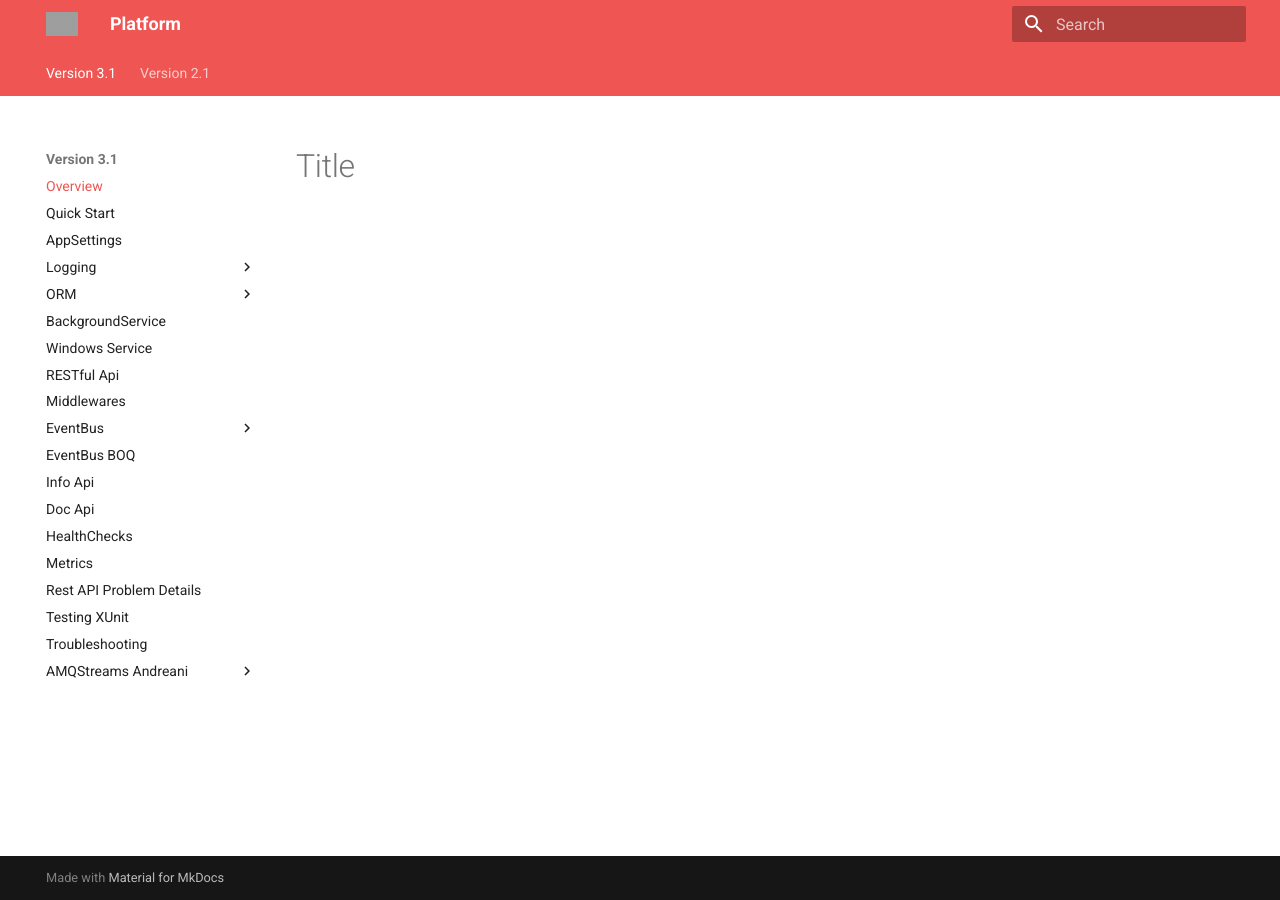
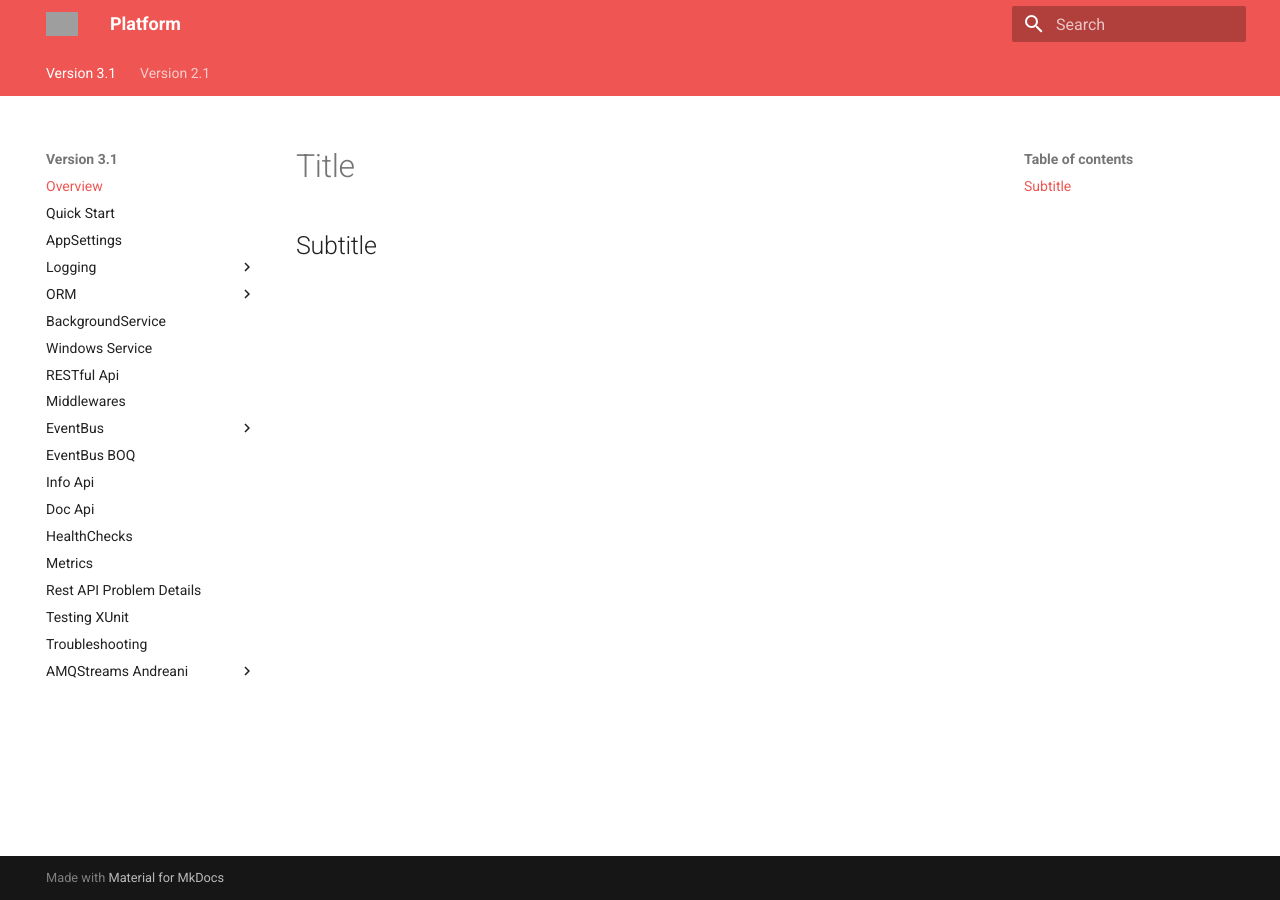
Before and after one commit to ochoajuanm-gla/docs, an MkDocs documentation site: the page built from docs/index.md, in a window 1280 px wide. Built offline with MkDocs 1.6.1 and Material for MkDocs 9.7.7, drawn with Linux system fonts in a browser that asks for light colours; grey boxes are pictures that could not be loaded.

Commit message:
fix index

```diff
--- a/docs/index.md
+++ b/docs/index.md
@@ -1 +1,2 @@
 # Title
+## Subtitle
```
